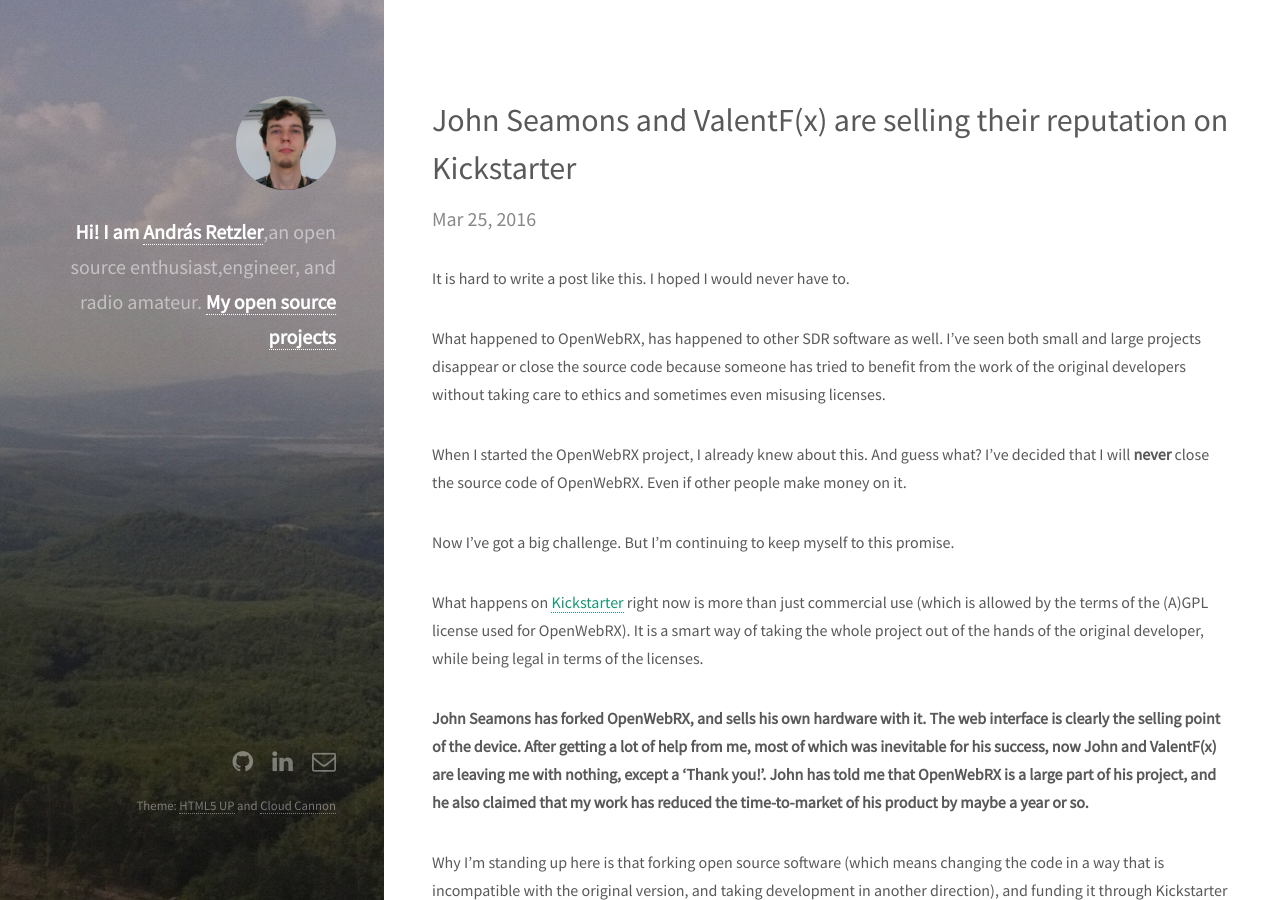
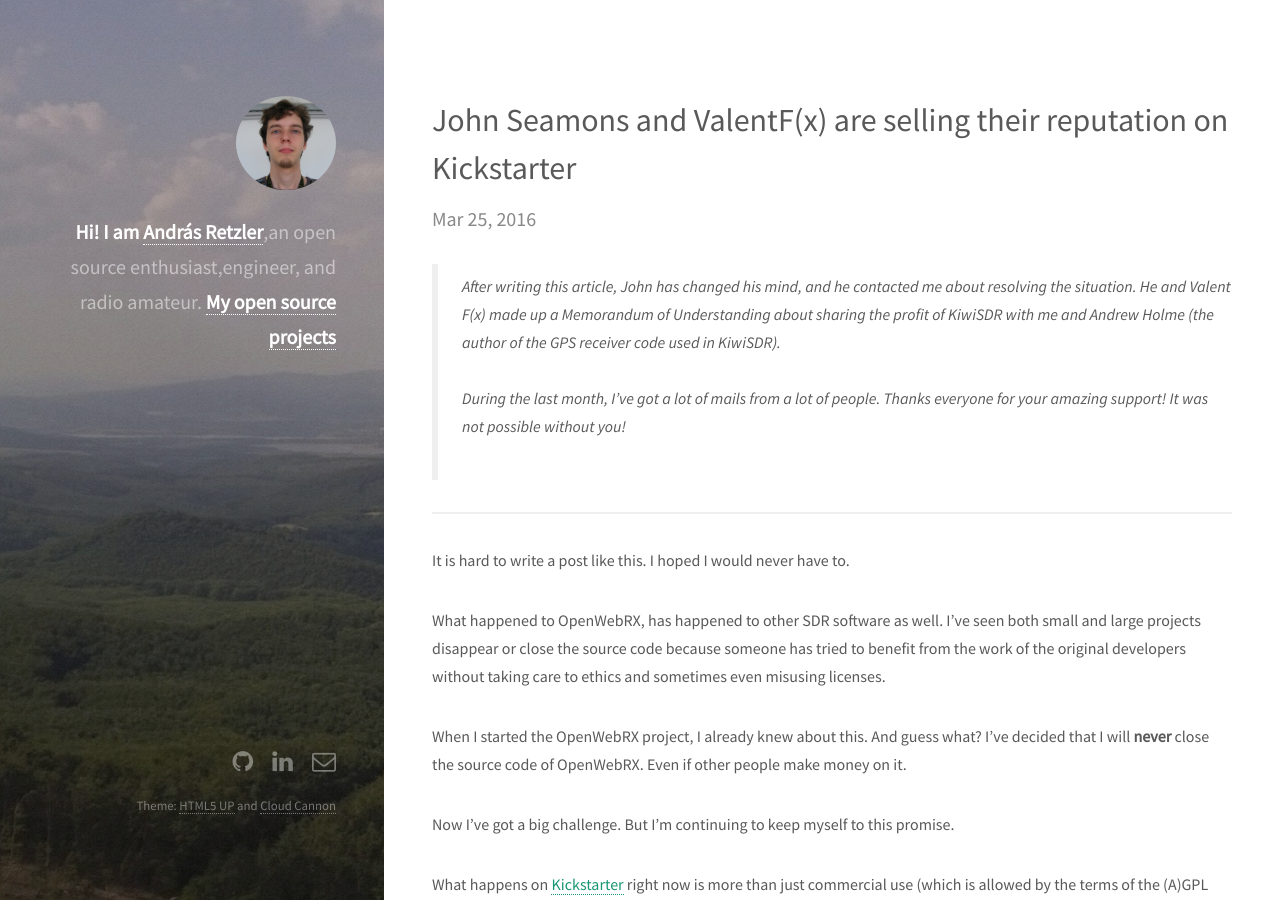
Before and after one commit to ha7ilm/ha7ilm.github.io, a Jekyll site: the page built from _posts/2016-03-25-kickstarter.md, in a window 1280 px wide and 900 px high. Built offline with Jekyll 4.4.1, drawn with Linux system fonts in a browser that asks for light colours; comment, search, counter and statistics services are not loaded.

Commit message:
Updated the sad blog post that I originally hoped to never write.

```diff
--- a/_posts/2016-03-25-kickstarter.md
+++ b/_posts/2016-03-25-kickstarter.md
@@ -2,6 +2,11 @@
 title: "John Seamons and ValentF(x) are selling their reputation on Kickstarter"
 layout: post
 ---
+
+> After writing this article, John has changed his mind, and he contacted me about resolving the situation. He and Valent F(x) made up a Memorandum of Understanding about sharing the profit of KiwiSDR with me and Andrew Holme (the author of the GPS receiver code used in KiwiSDR). <br/><br/> During the last month, I've got a lot of mails from a lot of people. Thanks everyone for your amazing support! It was not possible without you!
+
+<hr />
+
 It is hard to write a post like this. I hoped I would never have to.
 
 What happened to OpenWebRX, has happened to other SDR software as well. I've seen both small and large projects disappear or close the source code because someone has tried to benefit from the work of the original developers without taking care to ethics and sometimes even misusing licenses.
```
